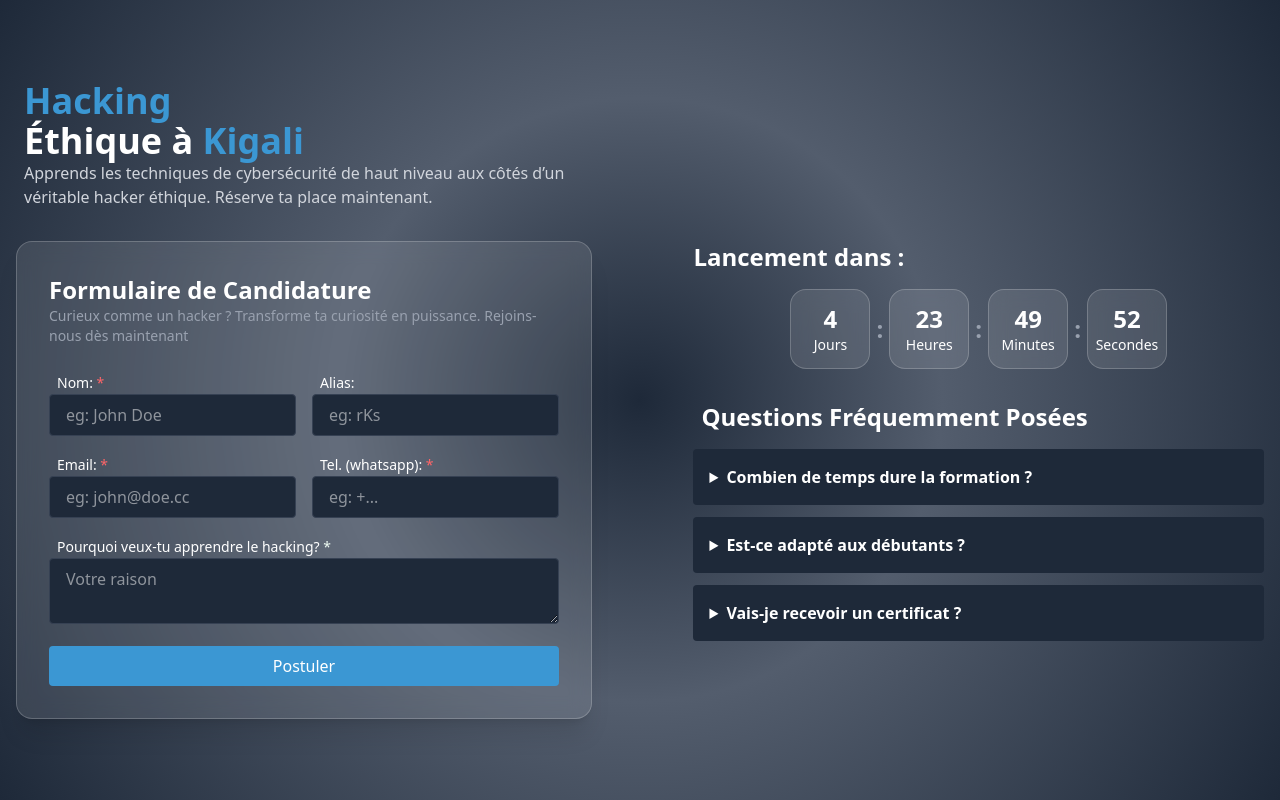
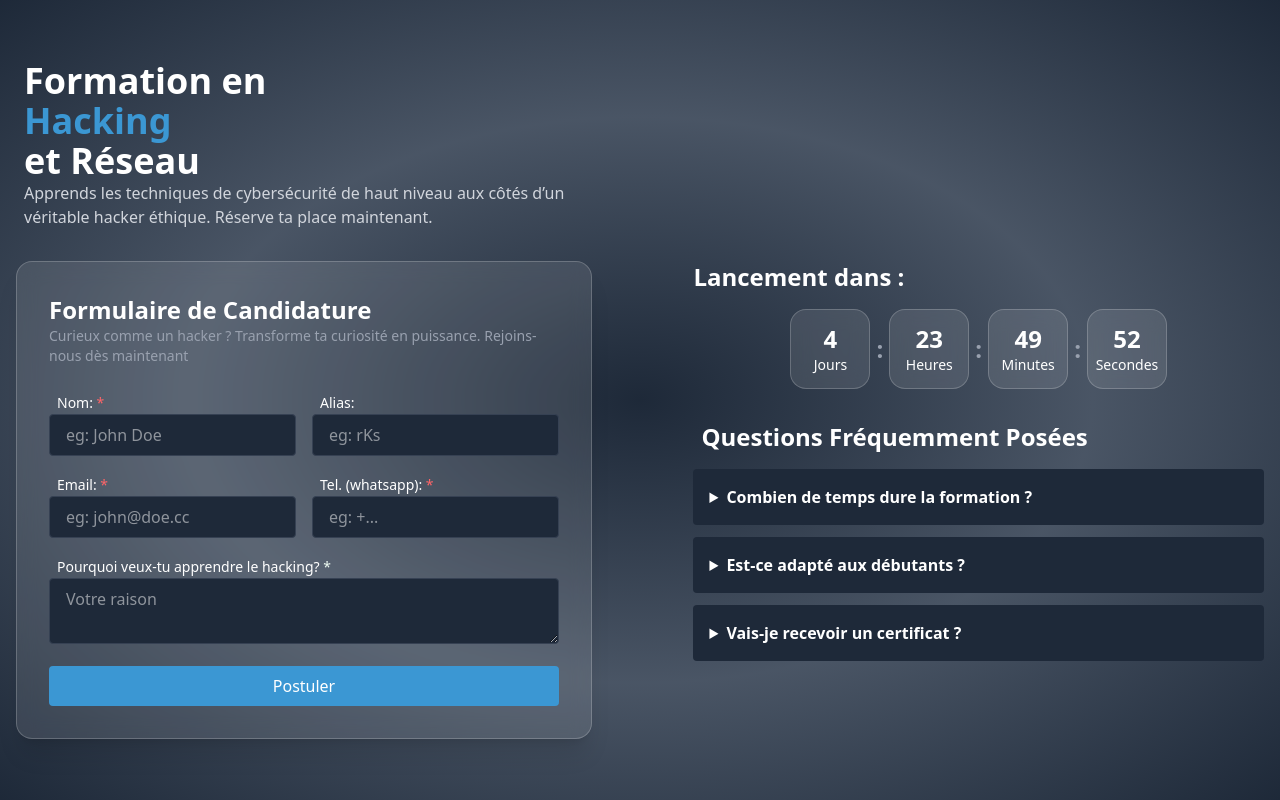
Before and after one commit to red-x0x/training, a plain HTML site: page index.html in a window 1280 px wide. Drawn offline with nearby package versions, Linux system fonts and the light colour scheme.

Commit message:
Update index.html

```diff
--- a/index.html
+++ b/index.html
@@ -23,15 +23,14 @@
       border: 1px solid rgba(255, 255, 255, 0.2);
     }
   </style>
+  <script src="https://cdn.jsdelivr.net/npm/@tailwindcss/browser@4"></script>
   <script type="module" crossorigin src="/training/assets/index-BJzkEG43.js"></script>
-  <link rel="stylesheet" crossorigin href="/training/assets/index-C22NJWoZ.css">
 </head>
 
 <body x-data="app" x-init="initialize('2025-06-30T16:00:00+02:00')" class="bg-radial from-gray-800 flex flex-col justify-center via-gray-600 to-gray-800 text-white min-h-screen p-4">
   <div class="w-full gap-8 max-w-[80rem] mx-auto space-y-8">
     <section class="max-lg:text-center">
-      <h1 class="font-bold text-4xl px-2"><span class="text-[#3b97d3] block">Hacking</span> Éthique à <span
-          class="text-[#3b97d3]">Kigali</span></h1>
+      <h1 class="font-bold text-4xl px-2">Formation en <span class="text-[#3b97d3] block">Hacking</span> et Réseau</h1>
       <p class="text-gray-300 max-lg:mx-auto px-2 lg:max-w-[45vw] max-w-lg">Apprends les techniques de cybersécurité de
         haut niveau aux côtés d’un véritable
         hacker
```
